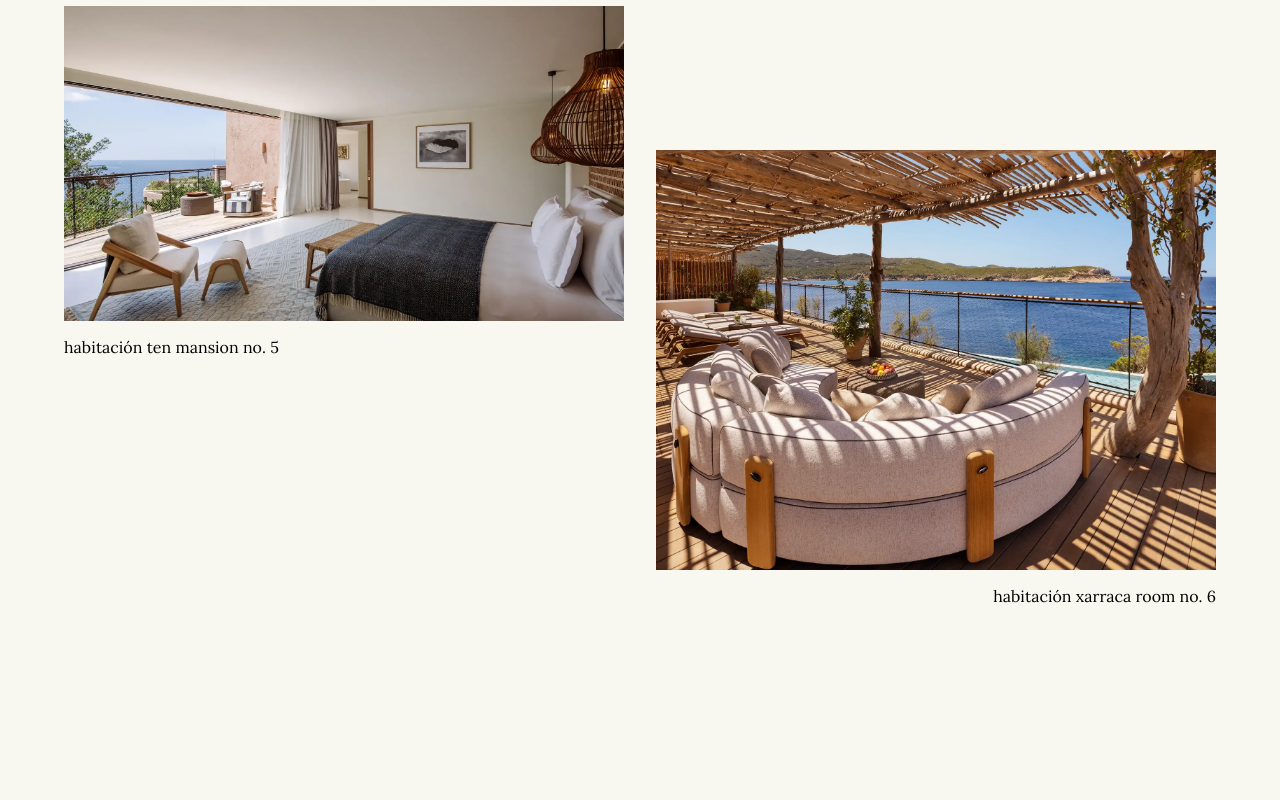
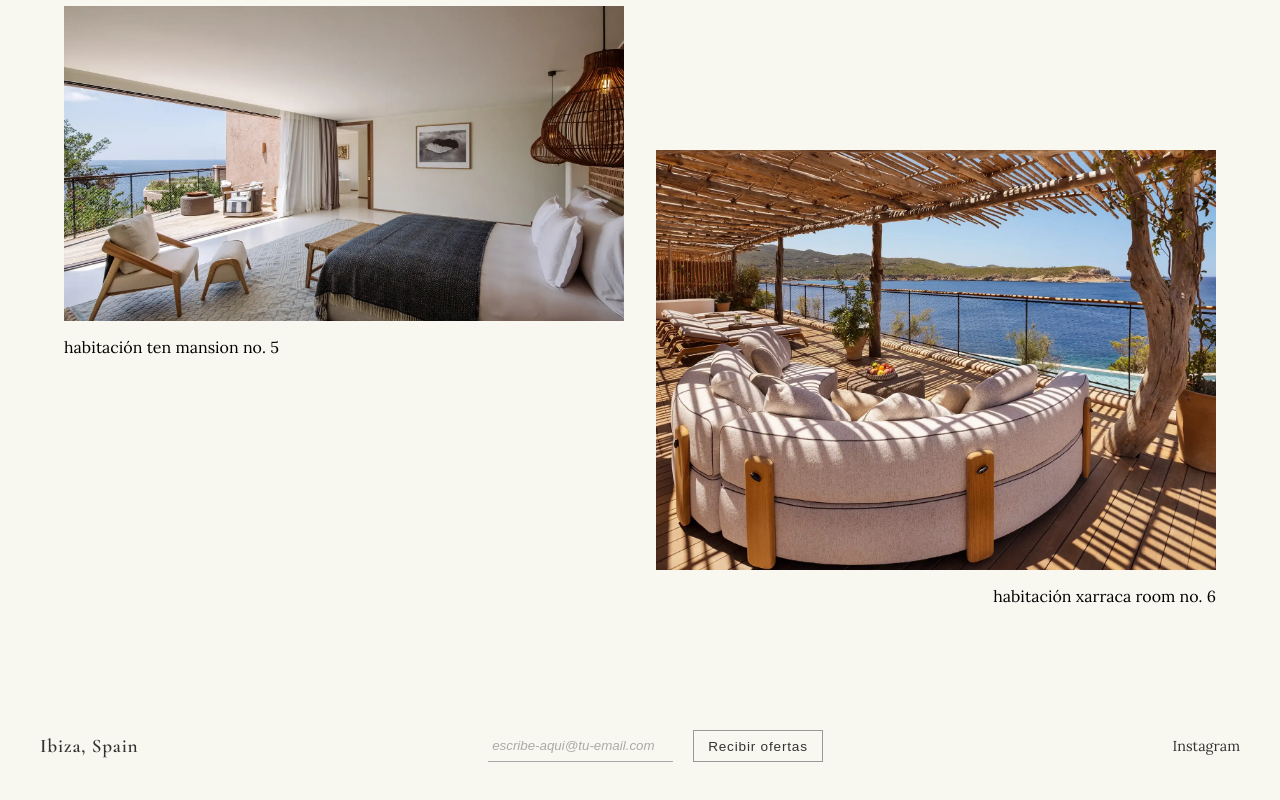
Before and after one commit to JaumeEsquerdo/proyecto-hotel-six-senses, a React (Vite) app in the folder proyecto-hotel/: page /habitaciones in a window 1280 px wide. Shown: the part 1354-2154 px from the top of the page. Before the commit the page ends 2024 px from the top, so only its background shows below. Built offline with nearby package versions, Linux system fonts and the light colour scheme.

Commit message:
css habitaciones footer

```diff
--- a/proyecto-hotel/src/Layout.jsx
+++ b/proyecto-hotel/src/Layout.jsx
@@ -1,6 +1,7 @@
 
 import { Outlet, useLocation } from 'react-router'
 import Header from './components/Header'
+import Footer from './components/Footer'
 import { useEffect } from 'react'
 import { useAppContext } from '@/context/AppContext'
 
@@ -18,6 +19,7 @@ function Layout() {
     <>
       <Header />
       <Outlet />
+      <Footer />
     </>
   )
 }
--- /dev/null
+++ b/proyecto-hotel/src/components/Footer.jsx
@@ -0,0 +1,17 @@
+import { Link } from "react-router-dom";
+const Footer = () => {
+    return (
+        <footer className="Footer">
+            <h4 className="Footer-h4">Ibiza, Spain</h4>
+            <form className="Footer-form" >
+                <label>
+                <input className="Footer-input" placeholder="escribe-aqui@tu-email.com" type="email" />
+                </label>
+                <button className="Footer-btn" type="submit">Recibir ofertas</button>
+            </form>
+            <Link className="Footer-link" target="_blank" to={'https://www.instagram.com/'}>Instagram</Link>
+        </footer>
+    );
+}
+
+export default Footer;
--- /dev/null
+++ b/proyecto-hotel/src/css/footer.css
@@ -0,0 +1,58 @@
+.Footer{
+    display: flex;
+    justify-content: space-between;
+    align-items: center;
+    padding: 60px 40px;
+    color: #333;
+}
+
+.Footer-h4{
+    font-size: 1.2rem;
+    letter-spacing: 0.05rem;
+}
+
+.Footer-form{
+    display: flex;
+    gap: 20px;
+}
+
+.Footer-input{
+    border: none;
+    border-bottom: 1px solid #aaa;
+    background:  transparent;
+    text-align: start;
+    outline: none;
+    padding: 8px 4px;
+}
+
+.Footer-input::placeholder{
+    color: #aaa;
+    font-style: italic;
+}
+
+.Footer-btn{
+    background-color: transparent;
+    border: 1px solid #999;
+    padding: 6px 14px;
+    font-size: 0.85rem;
+    cursor: pointer;
+    color: #333;
+    letter-spacing: 0.05rem;
+    transition: background-color 0.3s ease-in-out, border-color 0.3s ease-in-out;
+
+}
+
+.Footer-btn:hover{
+    background-color: #f0f0f0;
+    border-color: #333;
+}
+
+.Footer-link{
+    font-size: 0.9rem;
+    color: #333;
+    transition: opacity 0.3s ease-in-out;
+}
+
+.Footer-link:hover{
+    opacity: 0.7;
+}
--- a/proyecto-hotel/src/main.jsx
+++ b/proyecto-hotel/src/main.jsx
@@ -7,8 +7,10 @@ import router from '@/lib/routes/router'
 import { AppProvider } from './context/AppContext'
 import '@/css/index.css'
 import '@/css/header.css'
+import '@/css/footer.css'
 import '@/css/home.css'
 import '@/css/habitaciones.css'
+
 
 
 createRoot(document.getElementById('root')).render(
```
